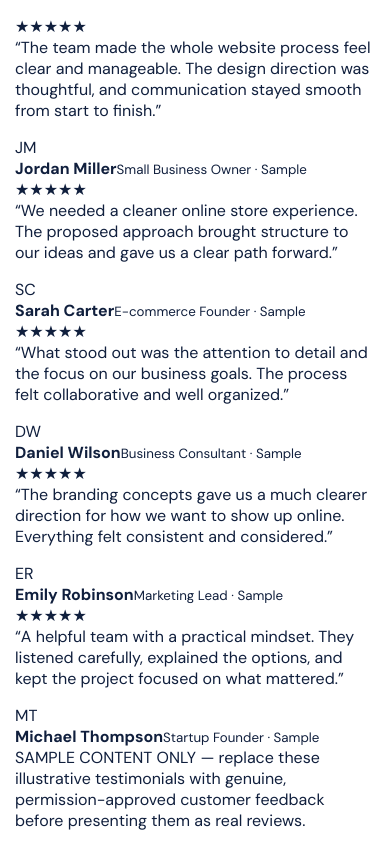
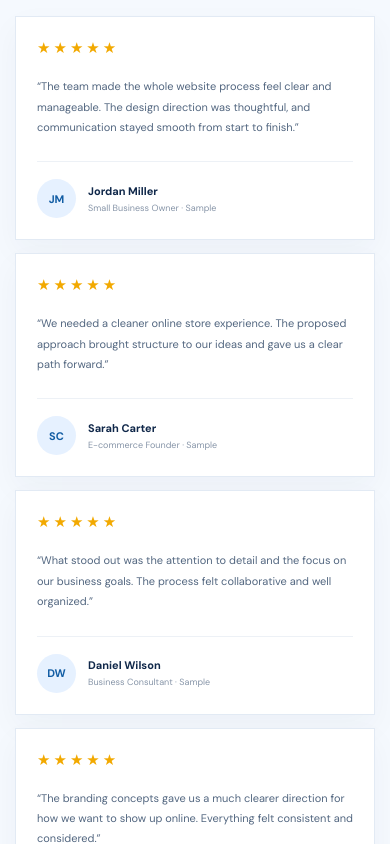
Before and after one commit to digitonixexperts/Digitonix-Experts, a Next.js app: page / in a window 390 px wide. Shown: the part 5860-6704 px from the top of the page. Built offline with nearby package versions, Linux system fonts and the light colour scheme.

Commit message:
Style responsive testimonial cards

```diff
--- a/app/globals.css
+++ b/app/globals.css
@@ -1282,3 +1282,18 @@ img,video,svg{max-width:100%}
  .hero-proof{gap:10px}
  .hero-proof p{font-size:9px}
 }
+
+/* Sample testimonial cards */
+.reviews-section{background:#f5f9fe}
+.reviews-grid{display:grid;grid-template-columns:repeat(3,minmax(0,1fr));gap:18px}
+.review-card{background:#fff;border:1px solid #e2eaf4;padding:25px;min-width:0;display:flex;flex-direction:column;box-shadow:0 12px 30px rgba(12,43,82,.04)}
+.review-stars{color:#f2a900;letter-spacing:3px;font-size:15px;margin-bottom:18px}
+.review-card>p{font-size:12px;line-height:1.85;color:#536780;flex:1;margin:0 0 24px}
+.review-person{display:flex;align-items:center;gap:12px;border-top:1px solid #edf1f6;padding-top:17px}
+.review-avatar{width:39px;height:39px;border-radius:50%;display:grid;place-items:center;background:#e6f1ff;color:#125da4;font-size:11px;font-weight:800;flex:0 0 auto}
+.review-person strong,.review-person small{display:block}
+.review-person strong{font-size:11px;color:#10284a}
+.review-person small{font-size:9px;color:#8795a8;margin-top:4px}
+.reviews-disclaimer{font-size:9px;line-height:1.6;color:#8291a5;text-align:center;margin:22px auto 0;max-width:850px;letter-spacing:.35px}
+@media(max-width:900px){.reviews-grid{grid-template-columns:repeat(2,minmax(0,1fr))}}
+@media(max-width:580px){.reviews-grid{grid-template-columns:1fr;gap:13px}.review-card{padding:21px}.review-card>p{font-size:11px}}
```
